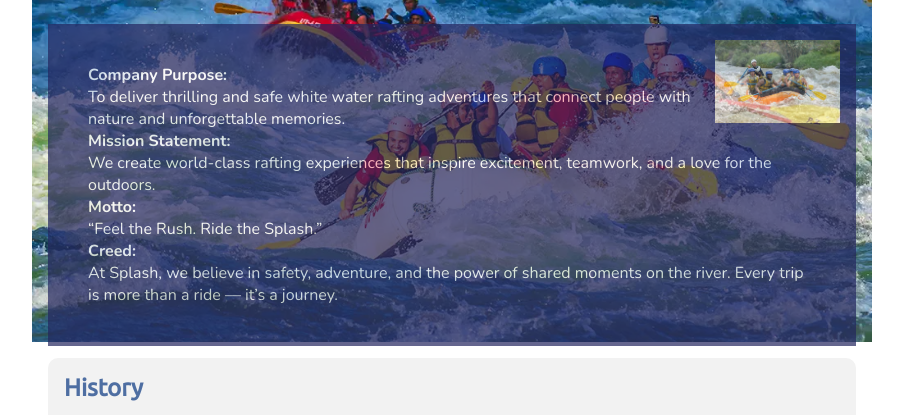
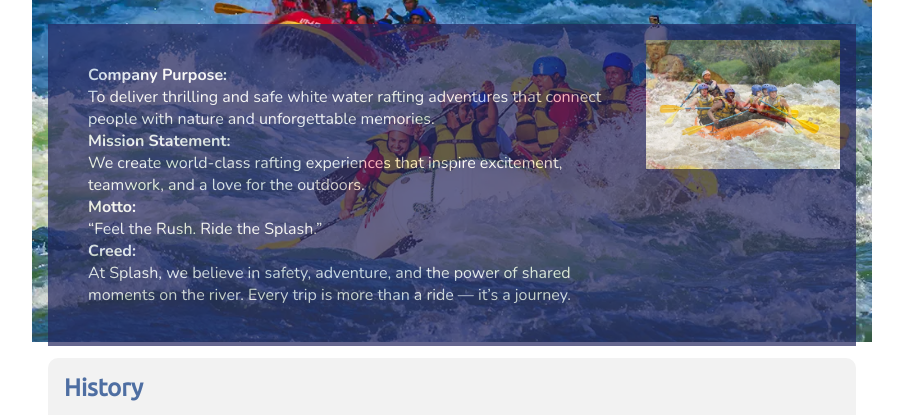
Before and after one commit to Emmaonukwue/wdd130, a plain HTML site: page wwr/about.html in a window 1280 px wide. Shown: the part 324-739 px from the top of the page, without its empty margins (188-1091 px from the left). Drawn offline with nearby package versions, Linux system fonts and the light colour scheme.

Commit message:
arranged article section on about page

```diff
--- a/wwr/styles/rafting.css
+++ b/wwr/styles/rafting.css
@@ -66,6 +66,10 @@ h1 {
 }
 
 article {
+    display: grid;
+    grid-template-columns: 1fr 1fr 1fr 1fr;
+    grid-template-rows: 1fr;
+    justify-items: center;
     position: absolute;
     top: 100px;
     padding: 16px;
@@ -78,7 +82,13 @@ article {
 
 .hero article img {
     float: right;
-    width: 125px;
+    grid-column: 4/5;
+    grid-row: 1/2;
+}
+
+.hero article p {
+    grid-column: 1/4;
+    grid-row: 1/2;
 }
 
 /* Header Grid Layout */
```
